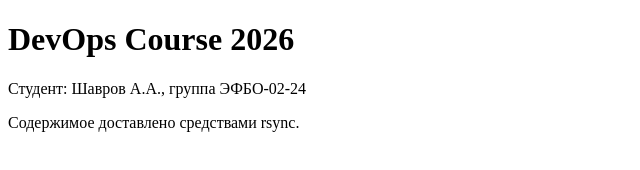
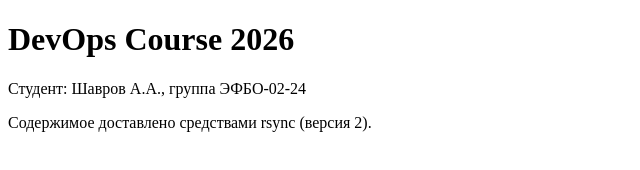
Before and after one commit to CreaTure100/devops-course-2026, a plain HTML site: page site/index.html in a window 1280 px wide. Shown: the full height of the page, 0-640 px from the left. Drawn offline with Linux system fonts and the light colour scheme.

Commit message:
test: change index for deploy check

```diff
--- a/site/index.html
+++ b/site/index.html
@@ -4,6 +4,6 @@
 <body>
  <h1>DevOps Course 2026</h1>
  <p>Студент: Шавров А.А., группа ЭФБО-02-24</p>
- <p>Содержимое доставлено средствами rsync.</p>
+ <p>Содержимое доставлено средствами rsync (версия 2).</p>
 </body>
 </html>
```
